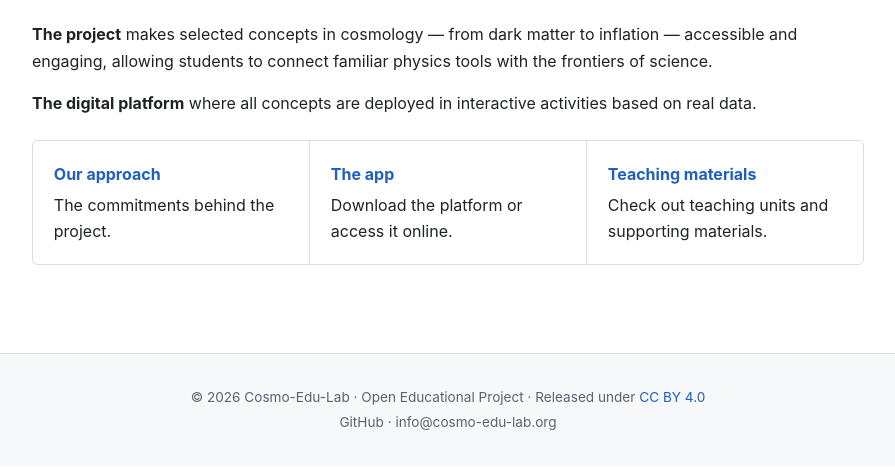
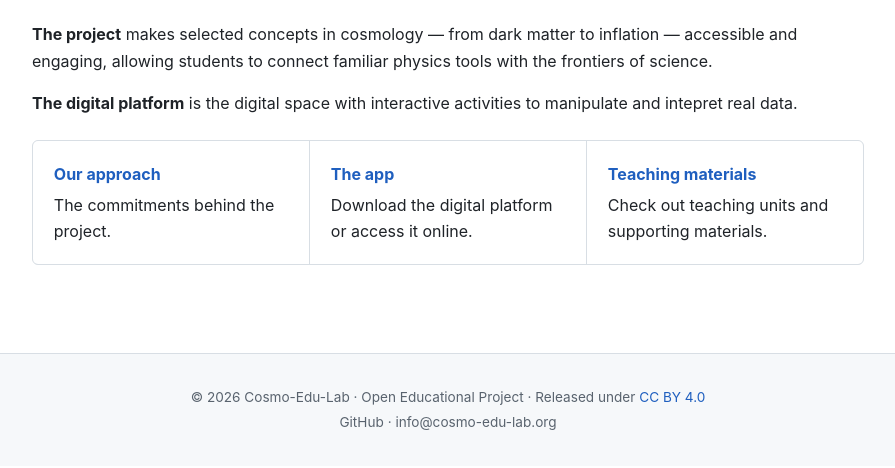
Before and after one commit to cosmo-edu-lab/cosmo-edu-lab.github.io, a Jekyll site: the page built from index.md, in a window 1280 px wide, cut to the strip 432-900 px from the top of the page. Shown: the whole strip, without its empty margins (192-1087 px from the left). Built offline with Jekyll 4.4.1, drawn with Linux system fonts in a browser that asks for light colours.

Commit message:
update home

```diff
--- a/index.md
+++ b/index.md
@@ -21,9 +21,9 @@ Cosmo-Edu-Lab is an educational project which brings modern cosmology, one of hu
 
 **The project** makes selected concepts in cosmology — from dark matter to inflation — accessible and engaging, allowing students to connect familiar physics tools with the frontiers of science.
 
-**The digital platform** where all concepts are deployed in interactive activities based on real data.
+**The digital platform** is the digital space with interactive activities to manipulate and intepret real data.
 
 - **[Our approach]({{ '/approach/' | relative_url }})** The commitments behind the project.
-- **[The app]({{ '/app/' | relative_url }})** Download the platform or access it online.
+- **[The app]({{ '/app/' | relative_url }})** Download the digital platform or access it online.
 - **[Teaching materials]({{ '/didactical-materials/' | relative_url }})** Check out teaching units and supporting materials.
 {: .grid .grid-3}
```
